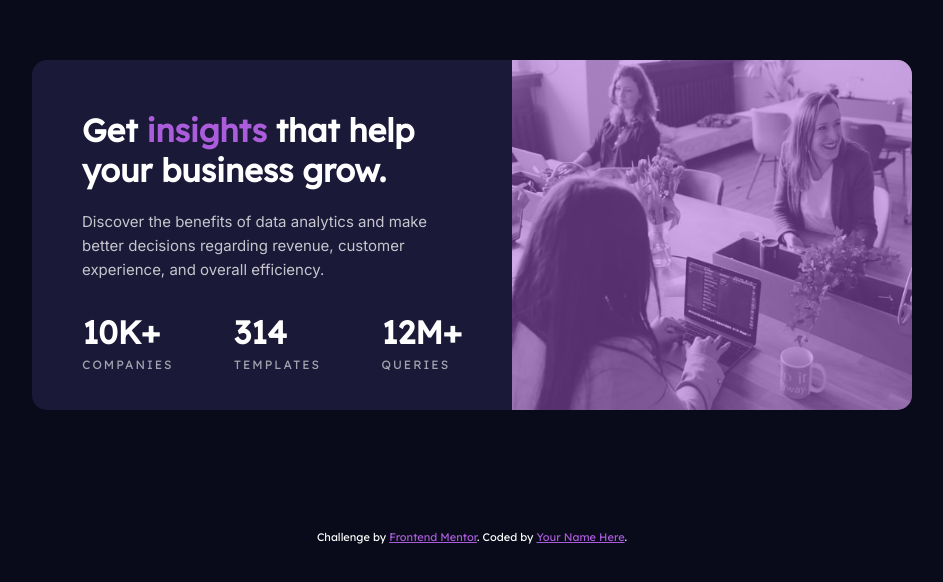
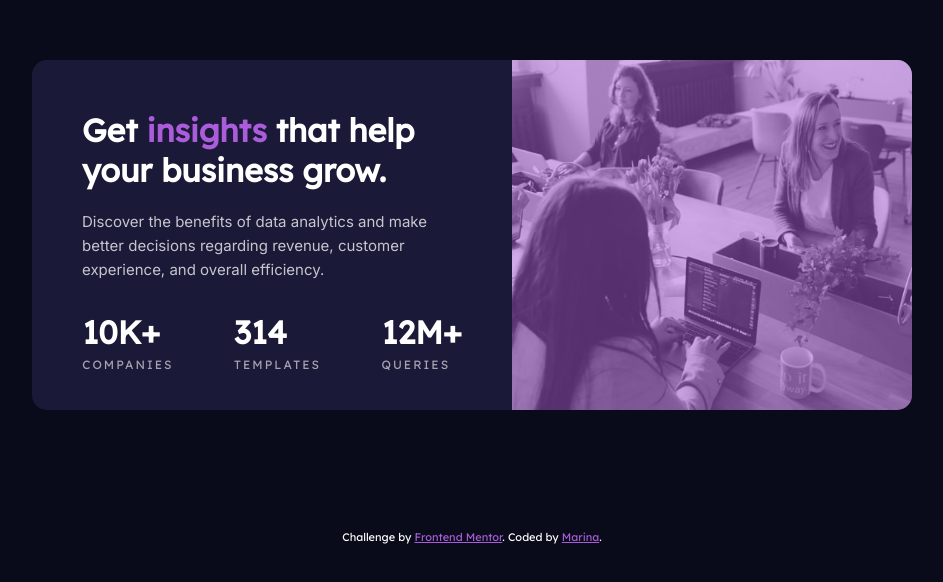
Before and after one commit to hellomarina/Stats-preview-card-Challenge, a plain HTML site: page index.html in a window 1280 px wide. Shown: the part 170-752 px from the top of the page, without its empty margins (168-1111 px from the left). Drawn offline with Linux system fonts and the light colour scheme.

Commit message:
Update index.html

```diff
--- a/index.html
+++ b/index.html
@@ -47,7 +47,7 @@
 
   <footer>
     Challenge by <a href="https://www.frontendmentor.io?ref=challenge" target="_blank">Frontend Mentor</a>.
-    Coded by <a href="#">Your Name Here</a>.
+    Coded by <a href="https://github.com/hellomarina">Marina</a>.
   </footer>
 </body>
 </html>
```
